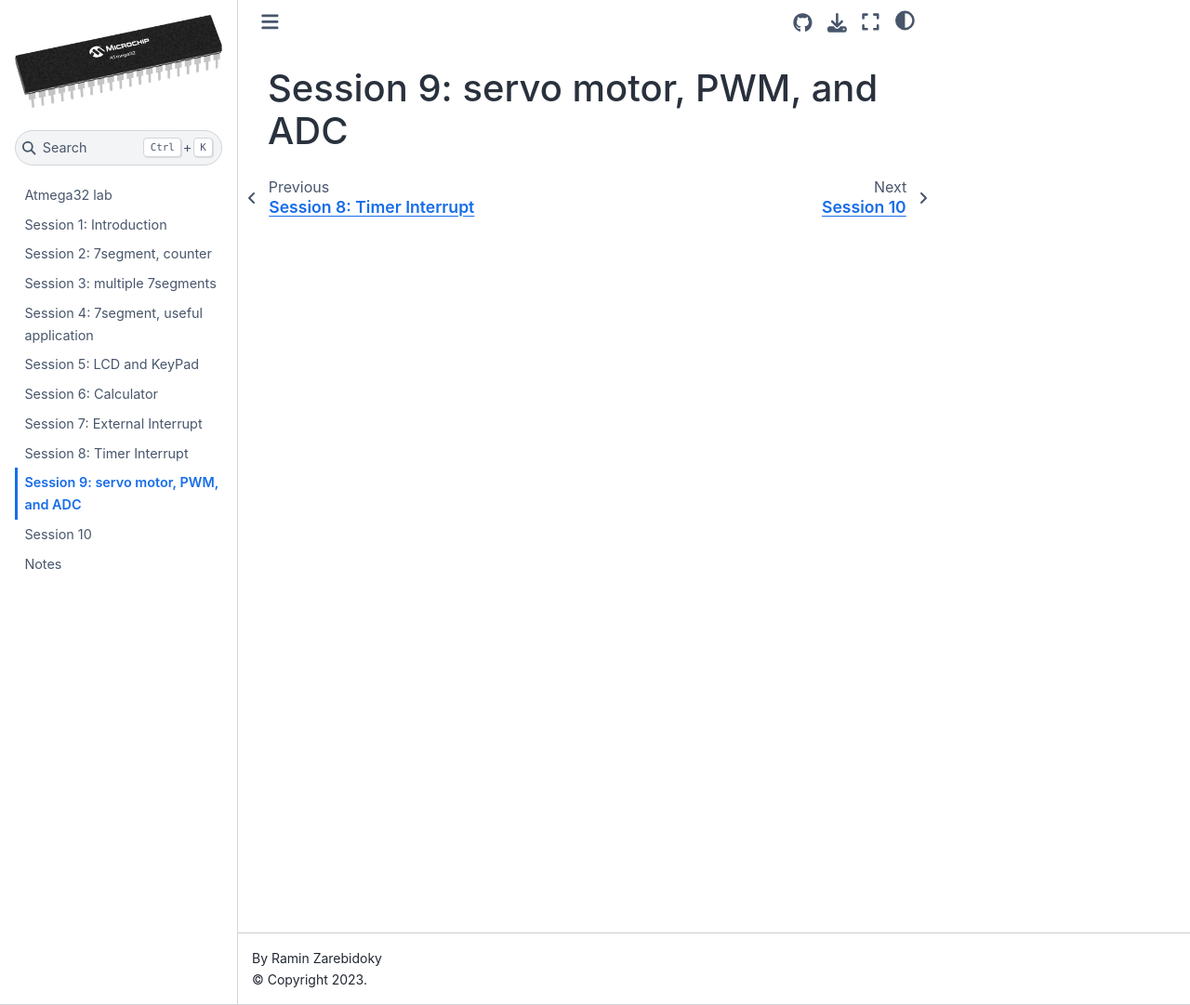
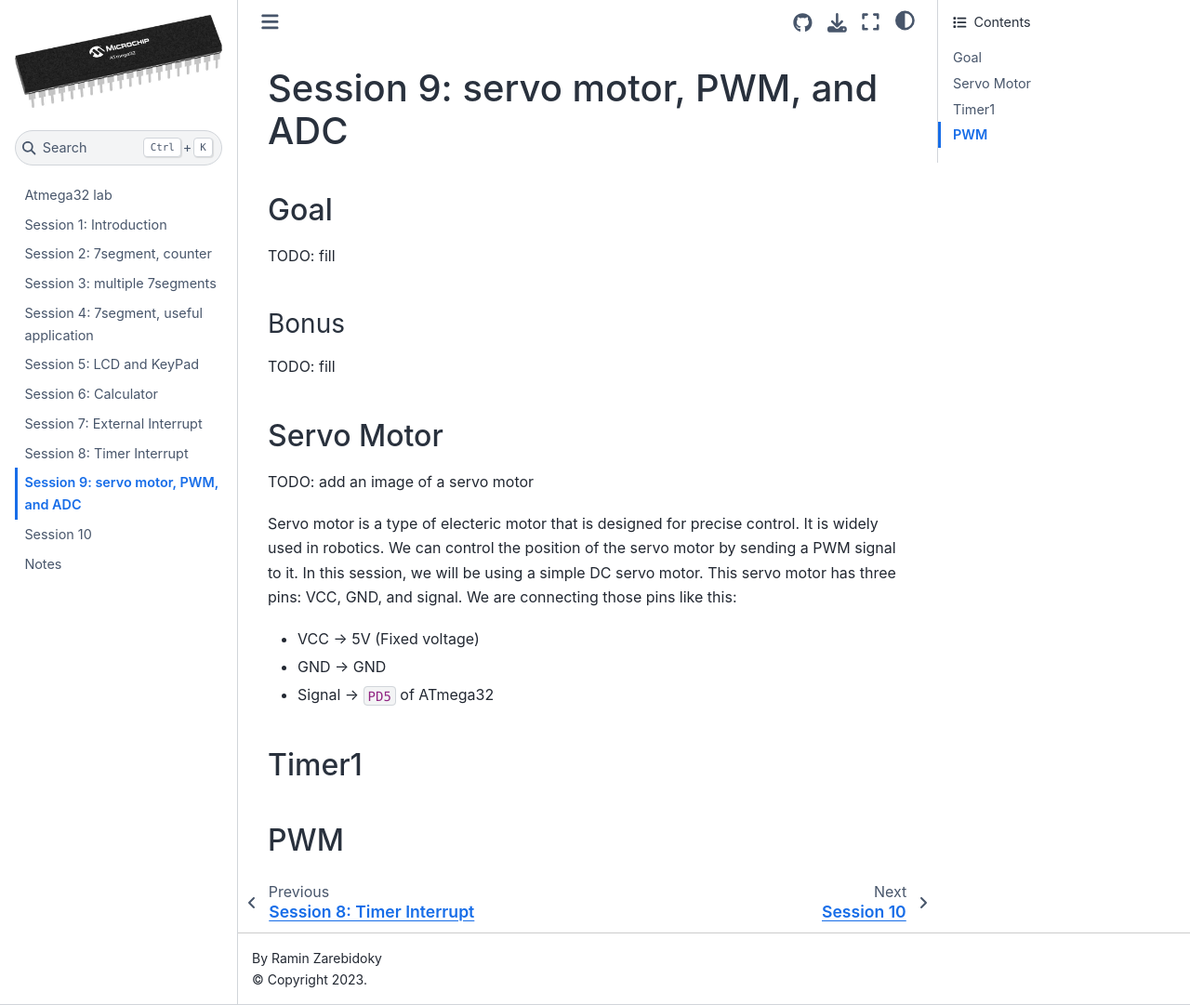
Before and after one commit to LiterallyTheOne/atmega32_lab, a Jupyter Book: the page built from docs/session_9.md, in a window 1280 px wide and 1081 px high. Shown: the whole window at 93% size. Built offline with Jupyter Book 1.0.4 settings and Sphinx 7.4.7 and the Sphinx Book theme 1.1.4, drawn with Linux system fonts in a browser that asks for light colours.

Commit message:
Add some content to session_9

```diff
--- a/docs/session_9.md
+++ b/docs/session_9.md
@@ -1 +1,28 @@
 # Session 9: servo motor, PWM, and ADC
+
+## Goal
+
+TODO: fill
+
+### Bonus
+
+TODO: fill
+
+## Servo Motor
+
+TODO: add an image of a servo motor
+
+Servo motor is a type of electeric motor that is designed for precise control.
+It is widely used in robotics.
+We can control the position of the servo motor by sending a PWM signal to it.
+In this session, we will be using a simple DC servo motor.
+This servo motor has three pins: VCC, GND, and signal.
+We are connecting those pins like this:
+
+* VCC -> 5V (Fixed voltage)
+* GND -> GND
+* Signal -> `PD5` of ATmega32
+
+## Timer1
+
+## PWM
```
